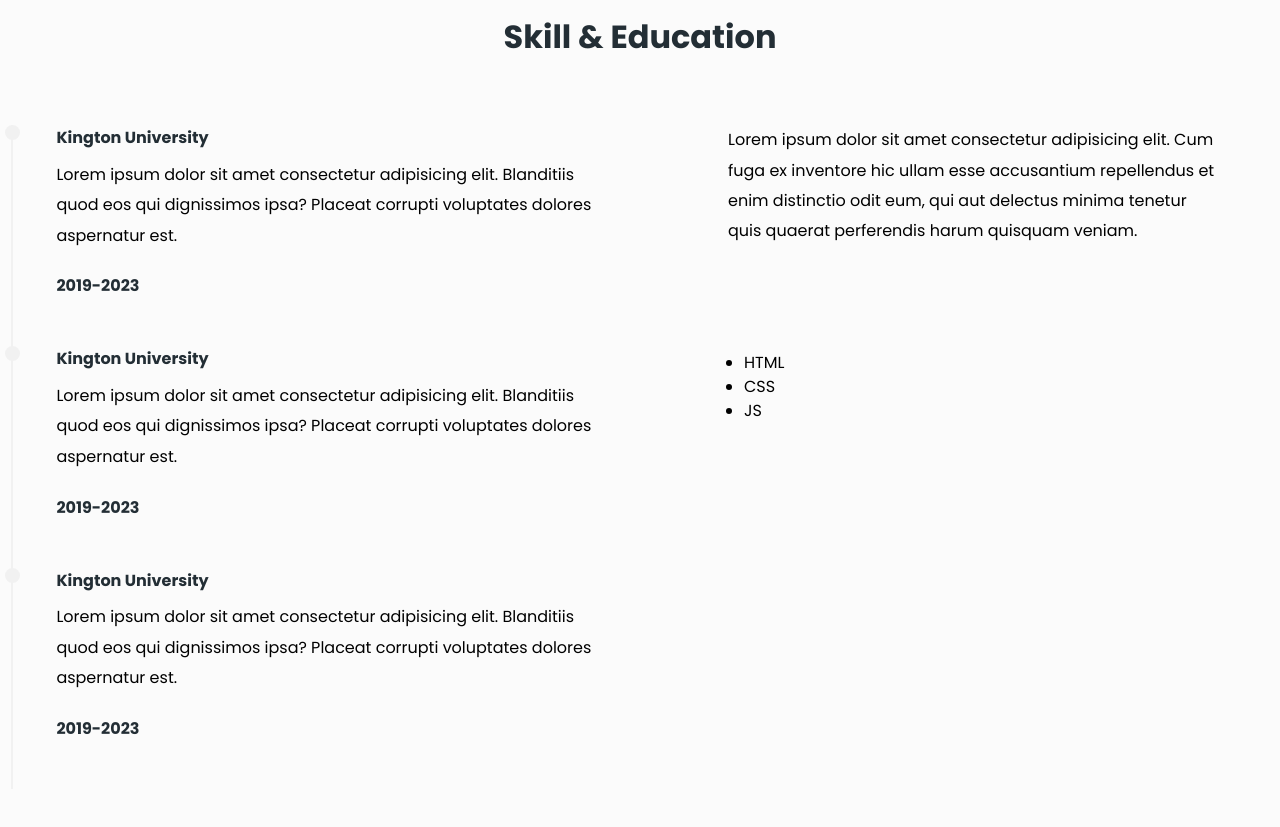
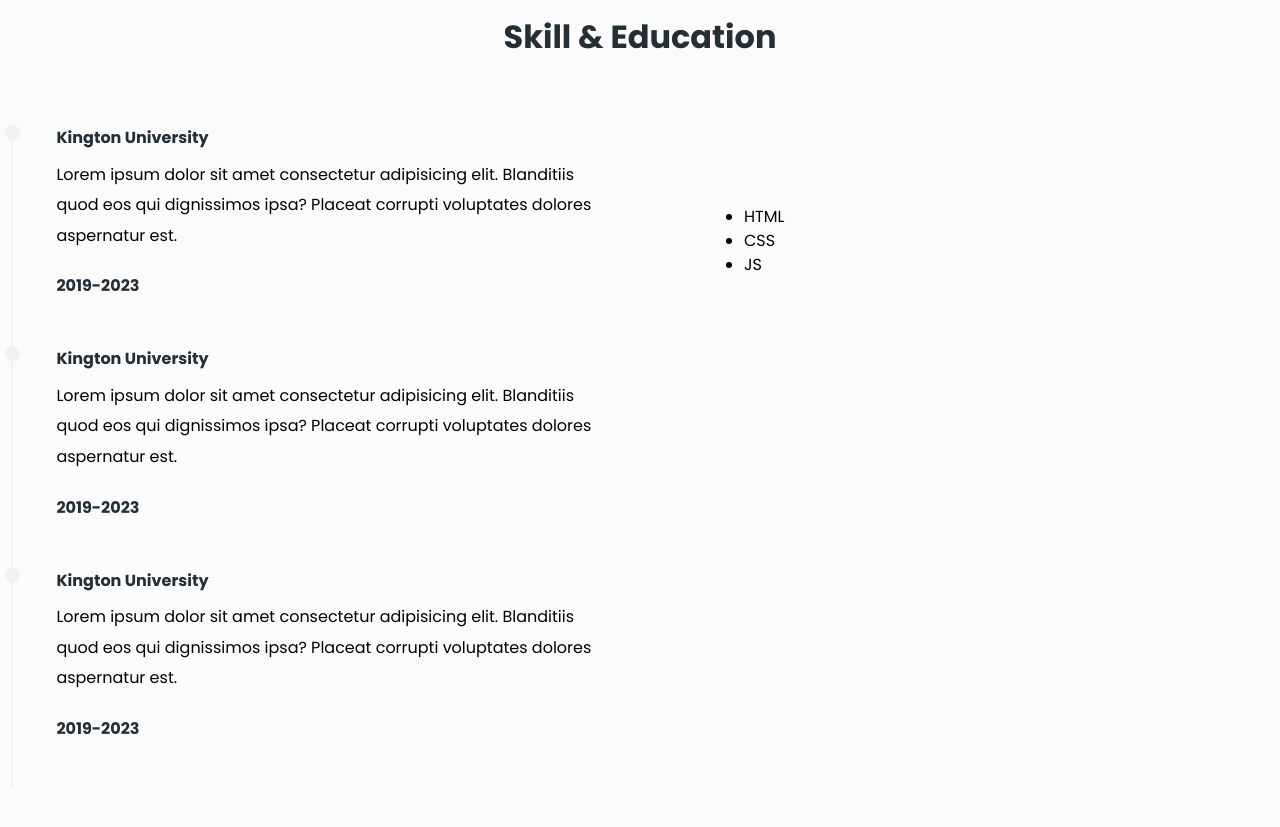
Before and after one commit to SunterCandraYana/Portofolio, a plain HTML site: page index.html in a window 1280 px wide. Shown: the part 2528-3355 px from the top of the page. Drawn offline with Linux system fonts and the light colour scheme.

Commit message:
Update index.html

```diff
--- a/index.html
+++ b/index.html
@@ -177,7 +177,7 @@
             <div class="portfolio-info">
               <div class="portfolio-title">
                 <h4>Landing Page</h4>
-                <a href="/" class="portfoli0-link">
+                <a href="/" class="portfolio-link">
                   <svg
                     xmlns="http://www.w3.org/2000/svg"
                     width="24"
@@ -299,18 +299,19 @@
           </div>
           <div class="skills-right">
             <p>
-              Lorem ipsum dolor sit amet consectetur adipisicing elit. Cum fuga
-              ex inventore hic ullam esse accusantium repellendus et enim
-              distinctio odit eum, qui aut delectus minima tenetur quis quaerat
-              perferendis harum quisquam veniam.
-            </p>
-            <div class="skills-list">
               <ul>
                 <li>HTML</li>
                 <li>CSS</li>
                 <li>JS</li>
               </ul>
-            </div>
+            </p>
+            <!-- <div class="skills-list">
+              <ul>
+                <li>HTML</li>
+                <li>CSS</li>
+                <li>JS</li>
+              </ul>
+            </div> -->
           </div>
         </div>
       </div>
```
